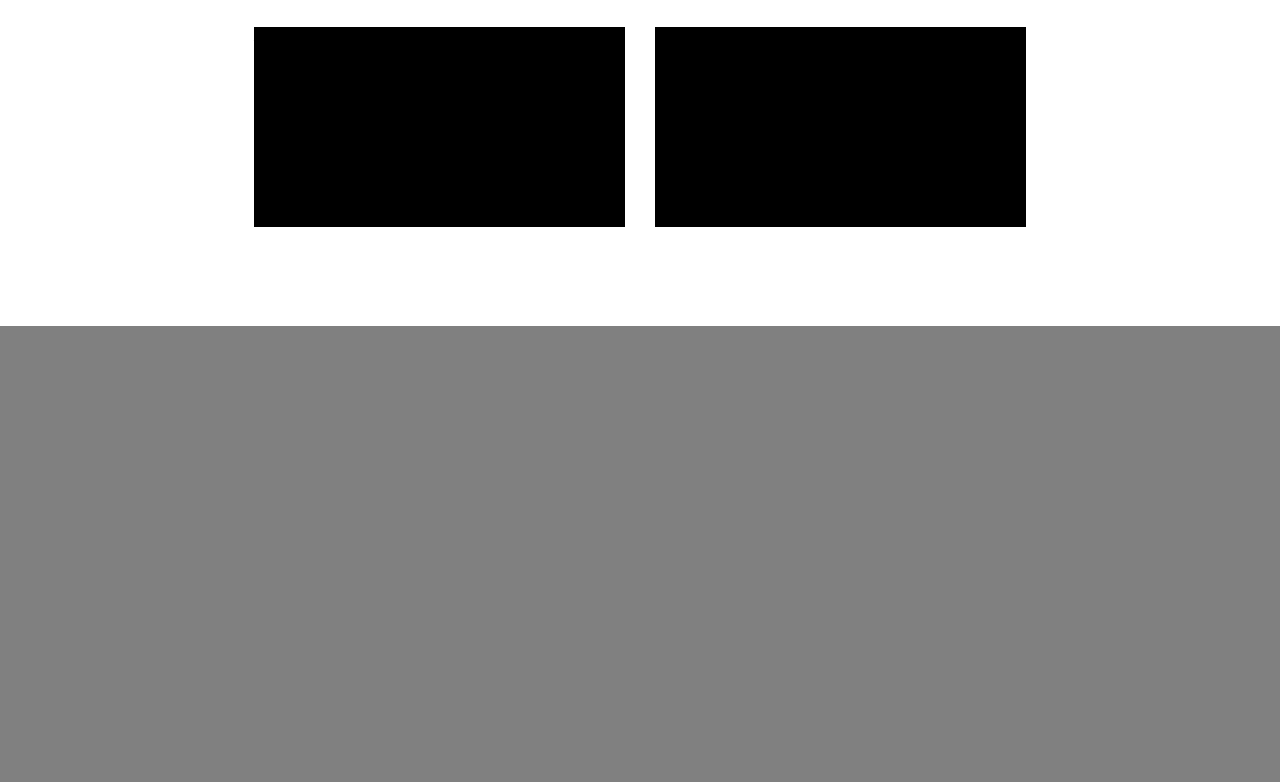
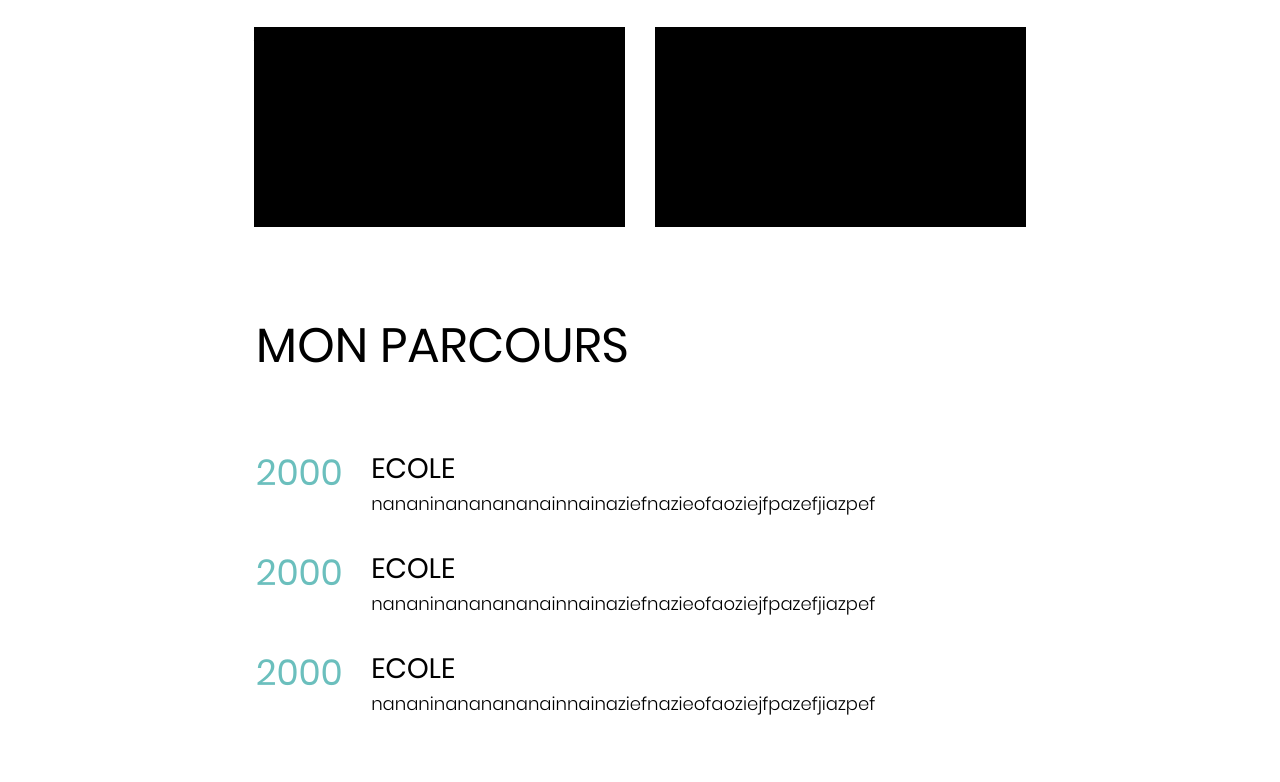
Before and after one commit to Al0zz/myCurriculumVit-, a plain HTML site: page index.html in a window 1280 px wide. Shown: the part 1807-2589 px from the top of the page. Before the commit the page ends 2133 px from the top, so only its background shows below. Drawn offline with Linux system fonts and the light colour scheme.

Commit message:
my parcours finished

```diff
--- a/index.html
+++ b/index.html
@@ -100,30 +100,36 @@
                 </div>
             </div>
             <div class="myParcours">
-                <div>
-                    <div>
+                <div class="left">
+                    <p id="myParcoursTitle">MON PARCOURS</p>
+                </div>
+                <div class="right"></div>
+                <div class="parcoursBlockParent">
+                    <div class="parcoursBlock">
+                        <div class="parcoursDates">
                             <p>
-
+                                2000
                             </p>
                             <p>
-
+                                2000
                             </p>
                             <p>
-
+                                2000
                             </p>
                         </div>
-                    <div>
-                        <div>
-                            <p></p>
-                            <p></p>
+                        <div class="parcoursTextBlock">
+                            <div class="parcoursText">
+                                <p class="parcoursName">ECOLE</p>
+                                <p class="parcoursDescription">nananinananananainnainaziefnazieofaoziejfpazefjiazpef</p>
                             </div>
-                        <div>
-                            <p></p>
-                            <p></p>
+                            <div class="parcoursText">
+                                <p class="parcoursName">ECOLE</p>
+                                <p class="parcoursDescription">nananinananananainnainaziefnazieofaoziejfpazefjiazpef</p>
                             </div>
-                        <div>
-                            <p></p>
-                            <p></p>
+                            <div class="parcoursText">
+                                <p class="parcoursName">ECOLE</p>
+                                <p class="parcoursDescription">nananinananananainnainaziefnazieofaoziejfpazefjiazpef</p>
+                            </div>
                         </div>
                     </div>
                 </div>
--- a/style.css
+++ b/style.css
@@ -209,3 +209,55 @@ nav {
     width: 58%;
     background-color: black;
 }
+
+
+/* Parcours */
+#myParcoursTitle {
+    width: 60%;
+    font-family: Pr;
+    font-size: 48px;
+}
+.myParcours p {
+    margin: 0;
+}
+.parcoursBlockParent {
+    width: 100%;
+    display: flex;
+    justify-content: center;
+    flex-direction: row;
+}
+.parcoursBlock {
+    height: 300px;
+    width: 100%;
+    margin: 50px 0;
+    width: 60%;
+    display: flex;
+    justify-content: start;
+    flex-direction: row;
+}
+.parcoursDates {
+    width: 15%;
+    display: flex;
+    flex-direction: column;
+    justify-content: space-around;
+}
+.parcoursDates p {
+    padding-bottom: 20px ;
+    font-family: Pr;
+    font-size: 36px;
+    color: rgb(107 191 189);
+}
+.parcoursTextBlock {
+    width: 70%;
+    display: flex;
+    flex-direction: column;
+    justify-content: space-around;
+}
+.parcoursName {
+    font-family: Pr;
+    font-size: 28px;
+}
+.parcoursDescription {
+    font-family: Pl;
+    font-size: 18px;
+}
```
Lines whose indentation alone changed are shown as unchanged.
